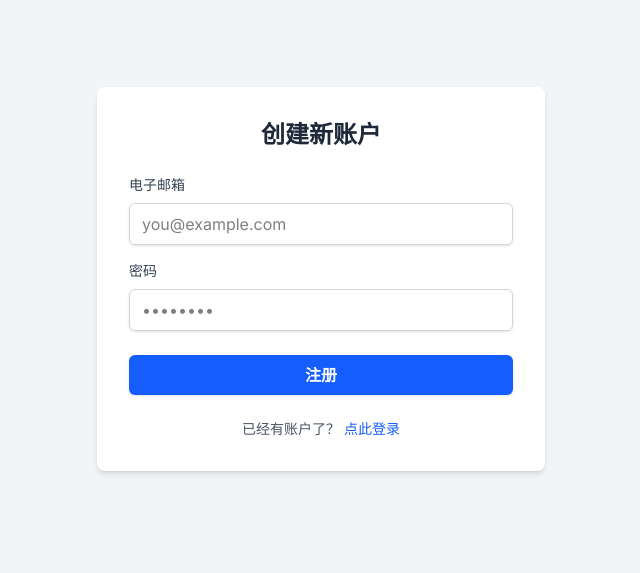
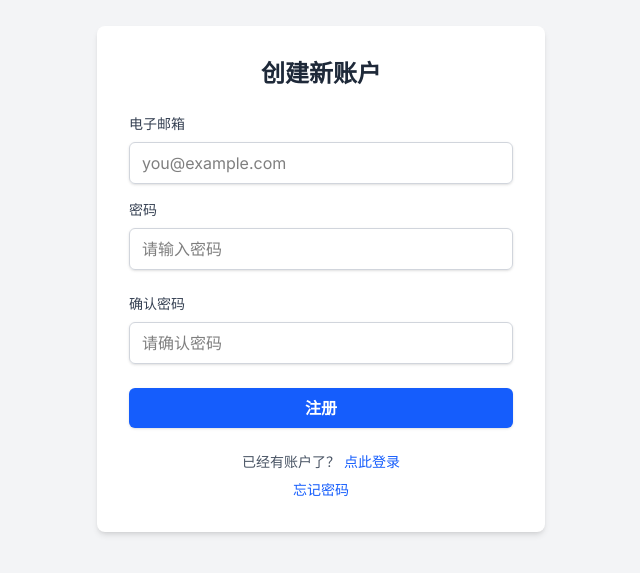
Before and after one commit to Pseudowang/R2Drop, a Next.js app: page /register in a window 1280 px wide. Shown: the part 121-694 px from the top of the page, without its empty margins (319-959 px from the left). Built offline with nearby package versions, Linux system fonts and the light colour scheme.

Commit message:
feat: 添加确认密码功能并进行前端验证

```diff
--- a/app/api/auth/[...nextauth]/route.ts
+++ b/app/api/auth/[...nextauth]/route.ts
@@ -12,6 +12,7 @@ export const authOptions = {
       credentials: {
         email: { label: "Email", type: "text" },
         password: { label: "Password", type: "password" },
+        confirmPassword: { label: "Confirm Password", type: "password" },
       },
       async authorize(credentials) {
         if (!credentials?.email || !credentials?.password) {
@@ -36,6 +37,11 @@ export const authOptions = {
           return null;
         }
 
+        //添加后端密码认证
+        if (credentials.password != credentials.confirmPassword) {
+          return null;
+        }
+
         // 认证成功，返回用户信息
         return {
           id: String(user.id),
--- a/app/register/page.tsx
+++ b/app/register/page.tsx
@@ -10,6 +10,7 @@ import Link from "next/link";
 export default function Register() {
   const [email, setEmail] = useState("");
   const [password, setPassword] = useState("");
+  const [confirmPassword, setConfirmPassword] = useState(""); // 确认密码状态
   const [message, setMessage] = useState(""); // 用于显示成功或错误消息
   const [isLoading, setIsLoading] = useState(false);
   const router = useRouter();
@@ -19,6 +20,13 @@ export default function Register() {
     e.preventDefault(); // 阻止表单默认提交
     setIsLoading(true);
     setMessage("");
+
+    // 简单的前端验证：检查密码和确认密码是否匹配
+    if (confirmPassword !== password) {
+      setMessage("密码和确认密码不匹配。");
+      setIsLoading(false);
+      return;
+    }
 
     try {
       const res = await fetch("/api/register", {
@@ -88,7 +96,24 @@ export default function Register() {
               required
               minLength={6}
               className="w-full px-3 py-2 border border-gray-300 rounded-md shadow-sm focus:outline-none focus:ring-2 focus:ring-blue-500 text-black"
-              placeholder="••••••••"
+              placeholder="请输入密码"
+            />
+          </div>
+          <div className="mb-6">
+            <label
+              className="block text-sm font-medium text-gray-700 mb-2"
+              htmlFor="confirmPassword"
+            >
+              确认密码
+            </label>
+            <input
+              id="confirmPassword"
+              type="password"
+              value={confirmPassword}
+              onChange={(e) => setConfirmPassword(e.target.value)}
+              required
+              className="w-full px-3 py-2 border border-gray-300 rounded-md shadow-sm focus:outline-none focus:ring-2 focus:ring-blue-500 text-black"
+              placeholder="请确认密码"
             />
           </div>
           <button
@@ -120,6 +145,14 @@ export default function Register() {
             点此登录
           </Link>
         </p>
+        <p className="mt-2 text-center text-sm text-gray-400">
+          <Link
+            href="mailto:pseudowang@outlook.com"
+            className="font-medium text-blue-600 hover:text-blue-500"
+          >
+            忘记密码
+          </Link>
+        </p>
       </div>
     </div>
   );
```
Also changed, not shown: 1 other file (tests, documents, lock files or other folders).
